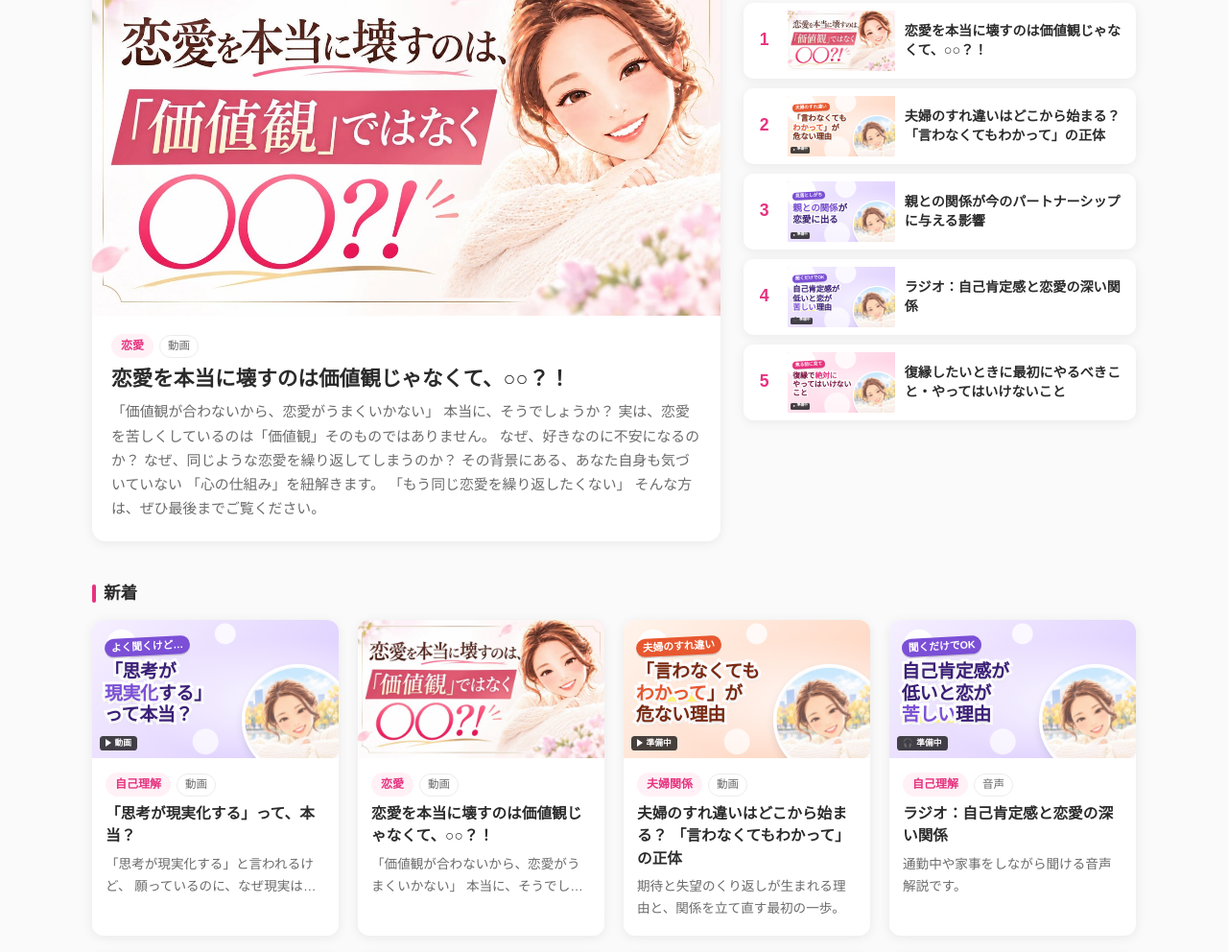
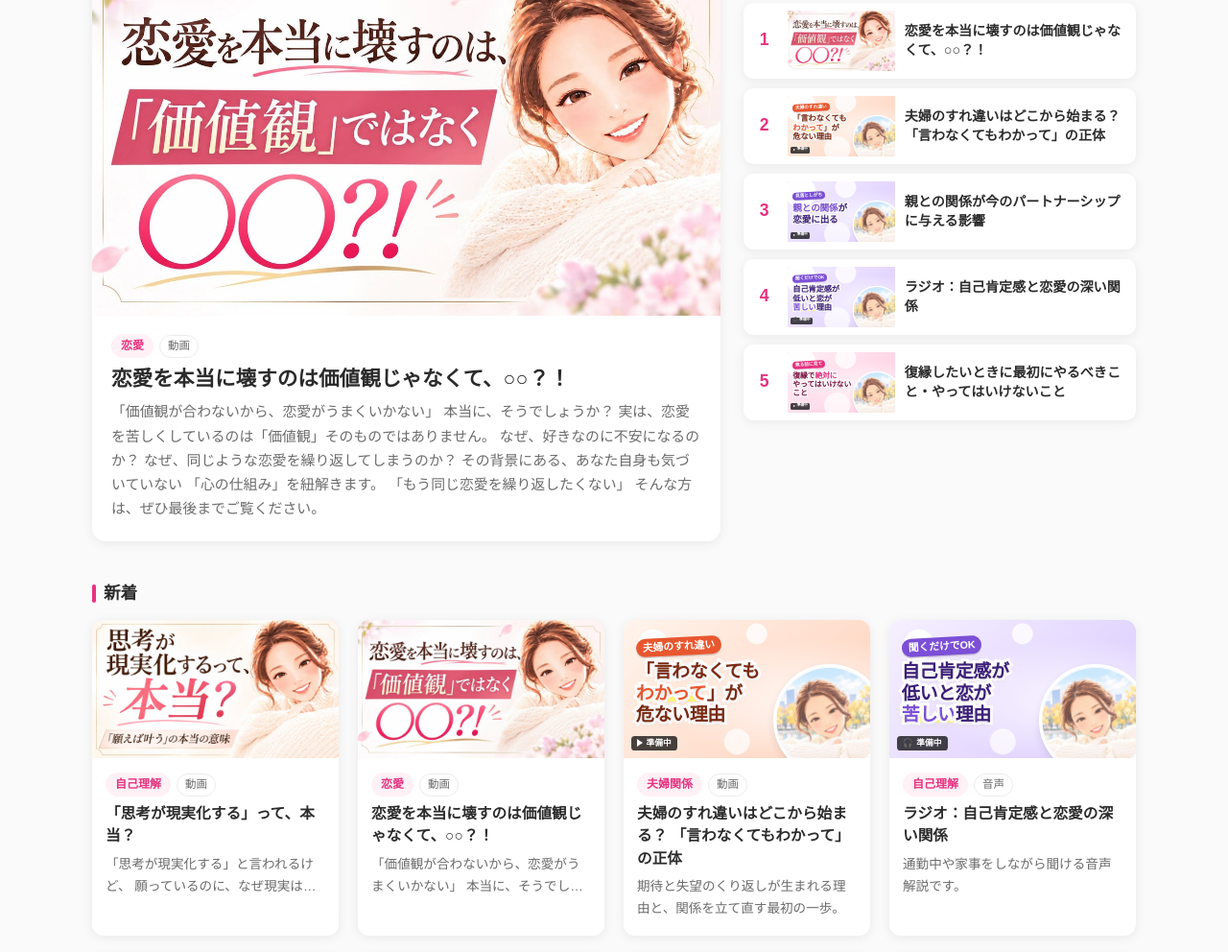
Before and after one commit to eriko05/eriko1011-media, a plain HTML site: page index.html in a window 1280 px wide. Shown: the part 185-1177 px from the top of the page at 96% size. Drawn offline with Linux system fonts and the light colour scheme; a web font is replaced by a local one.

Commit message:
「「思考が現実化する」って、本当？」のサムネイルを用意された画像に差し替え
Co-Authored-By: Claude Opus 5.5 <noreply@anthropic.com>
Claude-Session: https://claude.ai/code/session_01BjLkNFpZQDyYeC2jtPT9mX

```diff
--- a/index.html
+++ b/index.html
@@ -188,7 +188,7 @@ const ITEMS = [
     category:"自己理解", type:"動画", duration:"",
     kicker:"よく聞くけど…", catch:"「思考が\n**現実化**する」\nって本当？",
     desc:"「思考が現実化する」と言われるけど、\n\n願っているのに、なぜ現実は変わらないのでしょう？\n\n実は、現実を動かしているのは\n「頭で考えていること」だけではありません。\n\n無意識の信念、物事の意味づけ、感情、行動。\nそして、相手との相互作用。\n\nこの動画では、\n「思考が現実化する」という現象を\n心理学的な視点から、その仕組みを紐解きます。\n\n「願っているのに、なぜか同じ現実を繰り返す」\n\nそんな方は、ぜひ見てみてください。",
-    url:"https://youtu.be/iP4mTyXjohw" },
+    url:"https://youtu.be/iP4mTyXjohw", thumb:"images/thumb-shikou-genjitsuka.jpg" },
   { title:"恋愛を本当に壊すのは価値観じゃなくて、○○？！",
     category:"恋愛", type:"動画", duration:"", featured:true,
     kicker:"まさか私も…？", catch:"恋愛を**壊す**\n本当の原因",
```
Also changed, not shown: images/thumb-shikou-genjitsuka.jpg (added).
